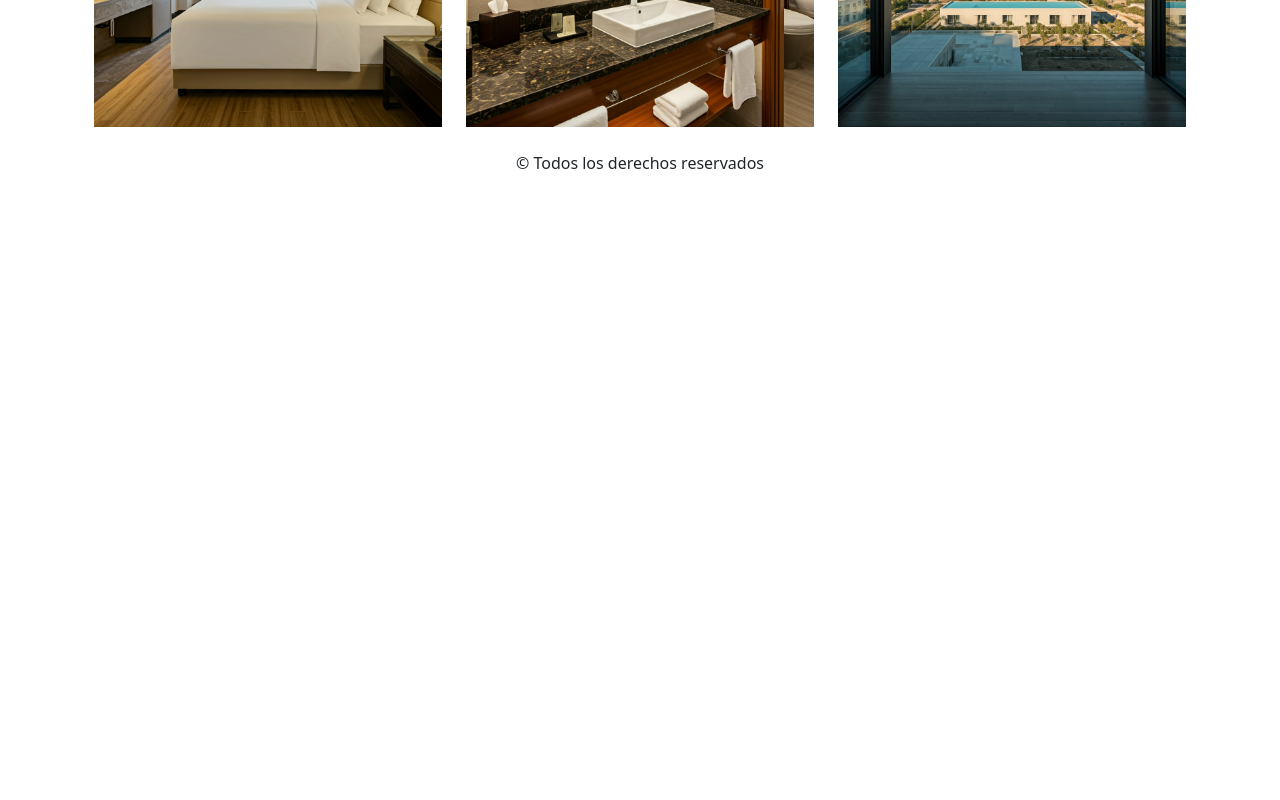
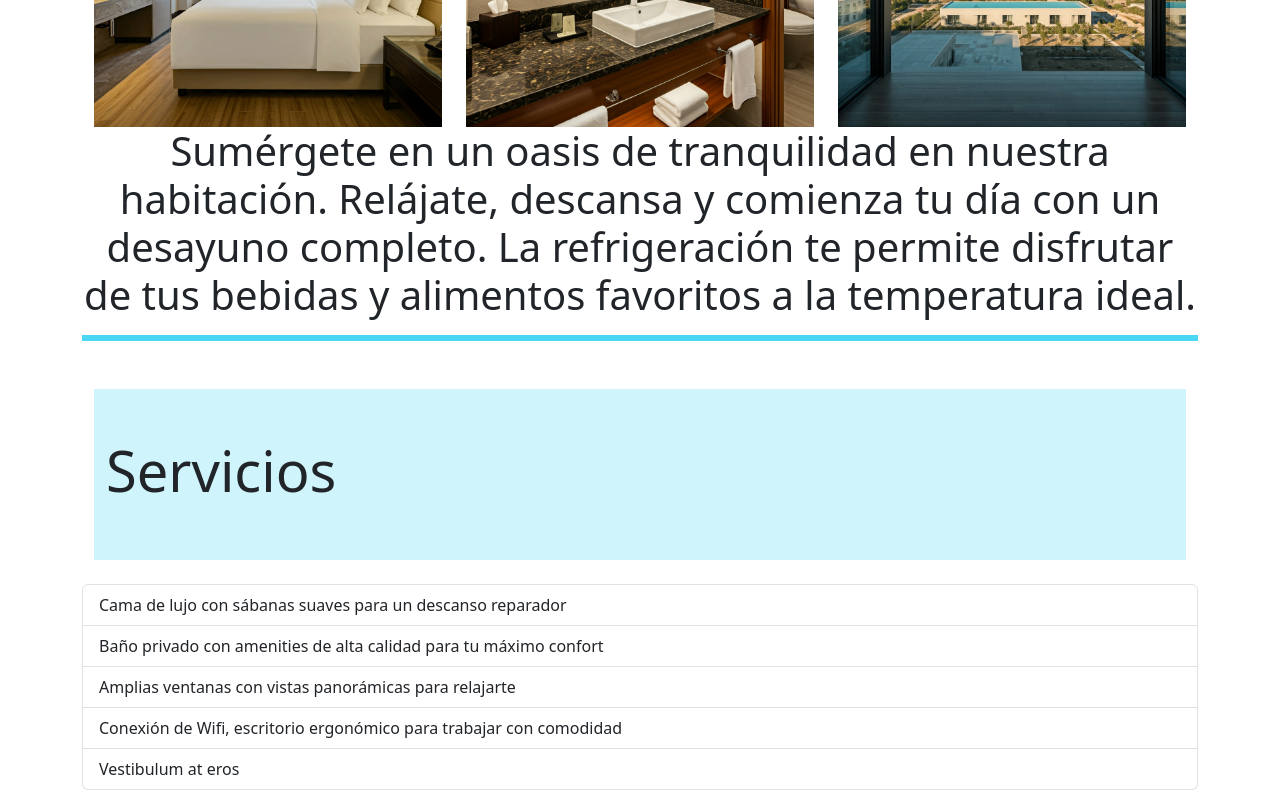
Before and after one commit to marvi2011/hotelByVicReact, a React (Vite) app: page / in a window 1280 px wide. Shown: the part 520-1320 px from the top of the page. Before the commit the page ends 800 px from the top, so only its background shows below. Built offline with nearby package versions, Linux system fonts and the light colour scheme.

Commit message:
listo maquetado de suite Standar

```diff
--- a/src/pages/habitaciones/ItemHabitacion.jsx
+++ b/src/pages/habitaciones/ItemHabitacion.jsx
@@ -1,38 +1,58 @@
-import { Button } from "react-bootstrap";
-import suiteStandar from '../../assets/suiteStandar2.png'
-import bañoStandar from '../../assets/bañoStandar.jpeg'
-import vistaPiscina from '../../assets/vistaPiscina.jpeg'
-import Container from 'react-bootstrap/Container';
-import Row from 'react-bootstrap/Row';
-import Col from 'react-bootstrap/Col';
+import suiteStandar from "../../assets/suiteStandar2.png";
+import bañoStandar from "../../assets/bañoStandar.jpeg";
+import vistaPiscina from "../../assets/vistaPiscina.jpeg";
+import Container from "react-bootstrap/Container";
+import Row from "react-bootstrap/Row";
+import Col from "react-bootstrap/Col";
+import ListGroup from "react-bootstrap/ListGroup";
+import Button from 'react-bootstrap/Button';
 const ItemHabitacion = () => {
   return (
-
     <section className="container mainSection">
-        <div className="d-flex justify-content-between align-items-center mt-5 container-fluid bg-success-subtle text-center py-5">
+      <div className="d-flex justify-content-between align-items-center mt-5 container-fluid bg-info-subtle text-center py-5">
         <h1 className="display-4">Suite Standar</h1>
-          </div>;
-          <Container>
-
+      </div>
+      <Container className="mt-4">
         <Row>
           <Col>
-        <img className="img-fluid"
-        src={suiteStandar}
-        alt=""/>
+            <img className="img-fluid" src={suiteStandar} alt="" />
           </Col>
           <Col>
-        <img className="img-fluid"
-        src={bañoStandar}
-        alt=""
-        /></Col>
+            <img className="img-fluid" src={bañoStandar} alt="" />
+          </Col>
           <Col>
-        <img className="img-fluid"
-        src={vistaPiscina}
-        alt=""
-        /></Col>
+            <img className="img-fluid" src={vistaPiscina} alt="" />
+          </Col>
         </Row>
       </Container>
-
+      <p className="display-6 text-center">
+        Sumérgete en un oasis de tranquilidad en nuestra habitación. Relájate,
+        descansa y comienza tu día con un desayuno completo. La refrigeración te
+        permite disfrutar de tus bebidas y alimentos favoritos a la temperatura
+        ideal.
+      </p>
+      <hr className="border border-info border-3 opacity-75"></hr>
+      <Container>
+        <div className="d-flex justify-content-between align-items-center mt-5 container-fluid bg-info-subtle text-center py-5">
+          <h1 className="display-4">Servicios</h1>
+        </div>
+      </Container>
+      <ListGroup className="mt-4">
+        <ListGroup.Item>
+          Cama de lujo con sábanas suaves para un descanso reparador
+        </ListGroup.Item>
+        <ListGroup.Item>
+          Baño privado con amenities de alta calidad para tu máximo confort
+        </ListGroup.Item>
+        <ListGroup.Item>
+          Amplias ventanas con vistas panorámicas para relajarte
+        </ListGroup.Item>
+        <ListGroup.Item>
+          Conexión de Wifi, escritorio ergonómico para trabajar con comodidad
+        </ListGroup.Item>
+        <ListGroup.Item>Vestibulum at eros</ListGroup.Item>
+      </ListGroup>
+      <Button type="submit" className="mt-5" variant="primary">Reserva ahora</Button>
     </section>
   );
 };
```
Lines whose indentation alone changed are shown as unchanged.
